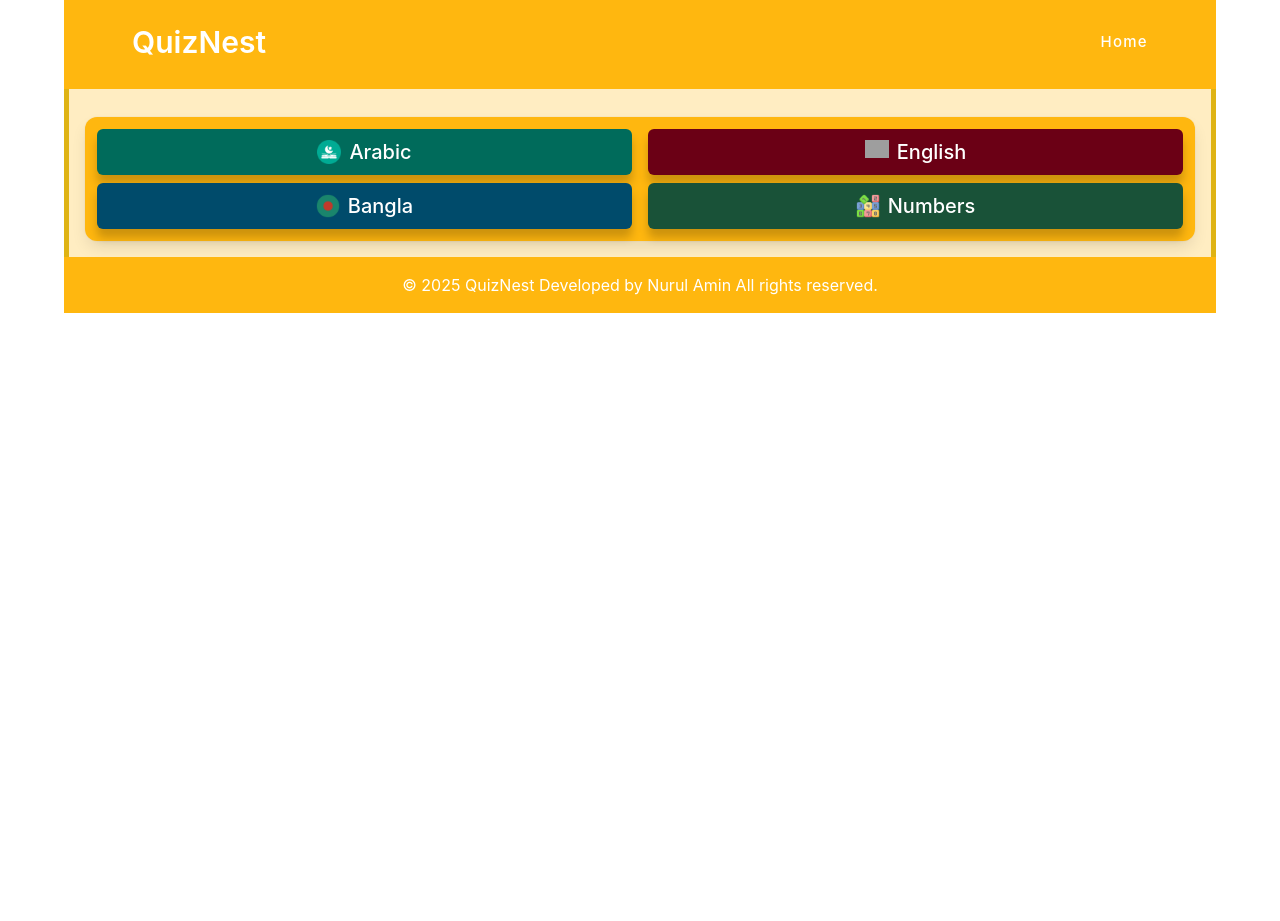
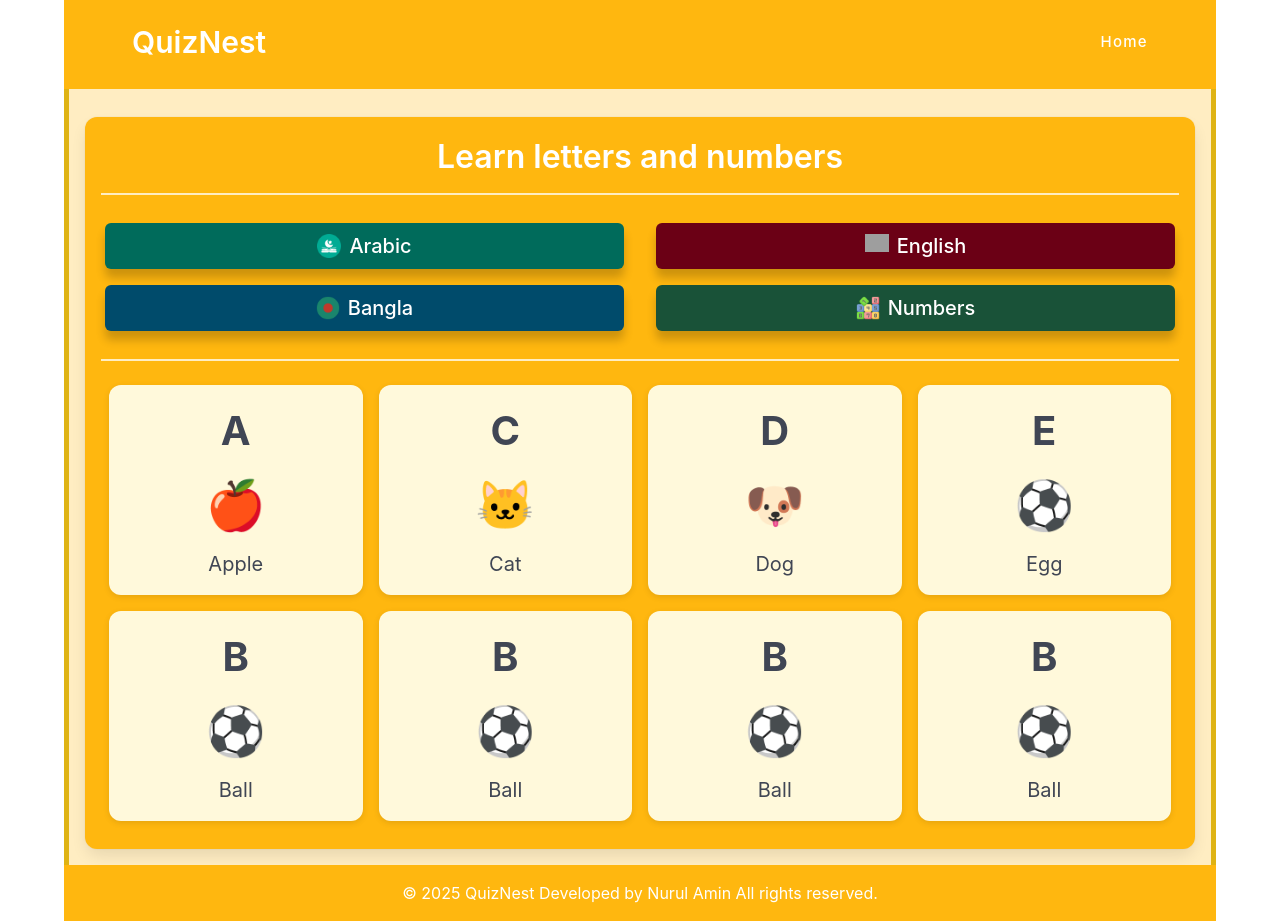
Before and after one commit to engnurulamin/maths-quiz, a SvelteKit app: page /kidzs in a window 1280 px wide. Before the commit the page ends 800 px from the top, so only its background shows below. Built offline with nearby package versions, Linux system fonts and the light colour scheme; grey boxes are pictures that could not be loaded.

Commit message:
letter design

```diff
--- a/src/routes/kidzs/+page.svelte
+++ b/src/routes/kidzs/+page.svelte
@@ -1,14 +1,21 @@
 <script>
-	let show = false;
+	let show_bangla = false;
+	let show_numbers = false;
 </script>
 
 <div class="columns">
 	<div class="column">
 		<div class="card has-background-warning has-text-centered m-4 p-4">
+			<h2
+				class="has-text-white has-text-weight-semibold is-size-3-desktop is-size-4-tablet is-size-5-mobile pt-0 pb-3"
+			>
+				Learn letters and numbers
+			</h2>
+			<hr class="is-paddingless has-background-warning-light pt-0 mt-0" />
 			<div class="columns">
 				<div class="column p-0 m-0">
 					<div class="control">
-						<div class="field m-2">
+						<div class="field m-4">
 							<button class="button is-fullwidth is-primary is-dark button-shadow">
 								<figure class="image is-24x24">
 									<img src="/icons/religious.png" alt="" />
@@ -18,8 +25,8 @@
 						</div>
 					</div>
 					<div class="control">
-						<div class="field m-2 is-grouped is-grouped-multiline">
-							{#if show}
+						<div class="field m-4 is-grouped is-grouped-multiline">
+							{#if show_bangla}
 								<div class="control is-expanded">
 									<button class="button is-info has-text-white is-dark is-fullwidth">Vowel</button>
 								</div>
@@ -27,10 +34,10 @@
 									<button class="button is-link is-fullwidth">Consonant</button>
 								</div>
 							{/if}
-							{#if !show}
+							{#if !show_bangla}
 								<button
 									class="button is-fullwidth is-info is-dark button-shadow"
-									onclick={() => (show = !show)}
+									onclick={() => (show_bangla = !show_bangla)}
 								>
 									<figure class="image is-24x24">
 										<img src="/icons/flag.png" alt="" />
@@ -43,7 +50,7 @@
 				</div>
 				<div class="column p-0 m-0">
 					<div class="control">
-						<div class="field m-2">
+						<div class="field m-4">
 							<button class="button is-fullwidth is-danger is-dark button-shadow">
 								<figure class="image is-24x24">
 									<img src="/icons/language.png" alt="" />
@@ -53,8 +60,8 @@
 						</div>
 					</div>
 					<div class="control">
-						<div class="field m-2 is-grouped is-grouped-multiline">
-							{#if show}
+						<div class="field m-4 is-grouped is-grouped-multiline">
+							{#if show_numbers}
 								<div class="control is-expanded">
 									<button class="button is-success is-dark has-text-white is-fullwidth">1234</button
 									>
@@ -63,10 +70,10 @@
 									<button class="button is-link is-dark is-fullwidth has-text-white">১২৩৪</button>
 								</div>
 							{/if}
-							{#if !show}
+							{#if !show_numbers}
 								<button
 									class="button is-fullwidth is-success is-dark button-shadow"
-									onclick={() => (show = !show)}
+									onclick={() => (show_numbers = !show_numbers)}
 								>
 									<figure class="image is-24x24">
 										<img src="/icons/nums.png" alt="" />
@@ -77,6 +84,58 @@
 						</div>
 					</div>
 				</div>
+			</div>
+			<hr class="is-paddingless has-background-warning-light p-0 m-0" />
+			<div class="grid mx-2 mt-5 mb-3">
+				<div class="letter-card">
+					<p class="letter">A</p>
+					<span class="emoji">🍎</span>
+					<!-- Emoji instead of image -->
+					<p class="word">Apple</p>
+				</div>
+				<div class="letter-card">
+					<p class="letter">C</p>
+					<span class="emoji">🐱</span>
+					<!-- Emoji instead of image -->
+					<p class="word">Cat</p>
+				</div>
+				<div class="letter-card">
+					<p class="letter">D</p>
+					<span class="emoji">🐶</span>
+					<!-- Emoji instead of image -->
+					<p class="word">Dog</p>
+				</div>
+				<div class="letter-card">
+					<p class="letter">E</p>
+					<span class="emoji">⚽</span>
+					<!-- Emoji instead of image -->
+					<p class="word">Egg</p>
+				</div>
+				<div class="letter-card">
+					<p class="letter">B</p>
+					<span class="emoji">⚽</span>
+					<!-- Emoji instead of image -->
+					<p class="word">Ball</p>
+				</div>
+				<div class="letter-card">
+					<p class="letter">B</p>
+					<span class="emoji">⚽</span>
+					<!-- Emoji instead of image -->
+					<p class="word">Ball</p>
+				</div>
+				<div class="letter-card">
+					<p class="letter">B</p>
+					<span class="emoji">⚽</span>
+					<!-- Emoji instead of image -->
+					<p class="word">Ball</p>
+				</div>
+				<div class="letter-card">
+					<p class="letter">B</p>
+					<span class="emoji">⚽</span>
+					<!-- Emoji instead of image -->
+					<p class="word">Ball</p>
+				</div>
+				<!-- Add more letter cards here -->
 			</div>
 		</div>
 	</div>
@@ -136,4 +195,59 @@
 			0 8px 16px rgba(0, 0, 0, 0.2),
 			0 12px 24px rgba(0, 0, 0, 0.15);
 	}
+
+	.grid {
+		display: grid;
+		grid-template-columns: repeat(4, 1fr); /* 4 items per row on desktop */
+		gap: 1rem;
+		/* padding: 0.5rem; */
+	}
+
+	.letter-card {
+		background: #fff9db;
+		border-radius: 0.75rem;
+		text-align: center;
+		padding: 1rem;
+		box-shadow: 0 2px 6px rgba(0, 0, 0, 0.1);
+		transition:
+			transform 0.2s,
+			box-shadow 0.2s;
+		cursor: pointer;
+	}
+
+	.letter-card:hover {
+		transform: translateY(-4px);
+		box-shadow: 0 4px 12px rgba(0, 0, 0, 0.2);
+	}
+
+	.letter-card:active {
+		transform: scale(0.98);
+		box-shadow: 0 2px 6px rgba(0, 0, 0, 0.15);
+	}
+
+	.letter {
+		font-size: 2.5rem;
+		font-weight: bold;
+		margin-bottom: 0.5rem;
+	}
+
+	.word {
+		font-size: 1.25rem;
+		margin-top: 0.5rem;
+	}
+
+	.emoji {
+		font-size: 3rem; /* Adjust the emoji size to fit the design */
+	}
+
+	/* Mobile-specific styling for 2 items per row */
+	@media (max-width: 600px) {
+		.grid {
+			grid-template-columns: repeat(2, 1fr); /* 2 items per row on mobile */
+		}
+
+		.letter-card {
+			padding: 0.75rem; /* Slightly reduce padding for mobile */
+		}
+	}
 </style>
```
